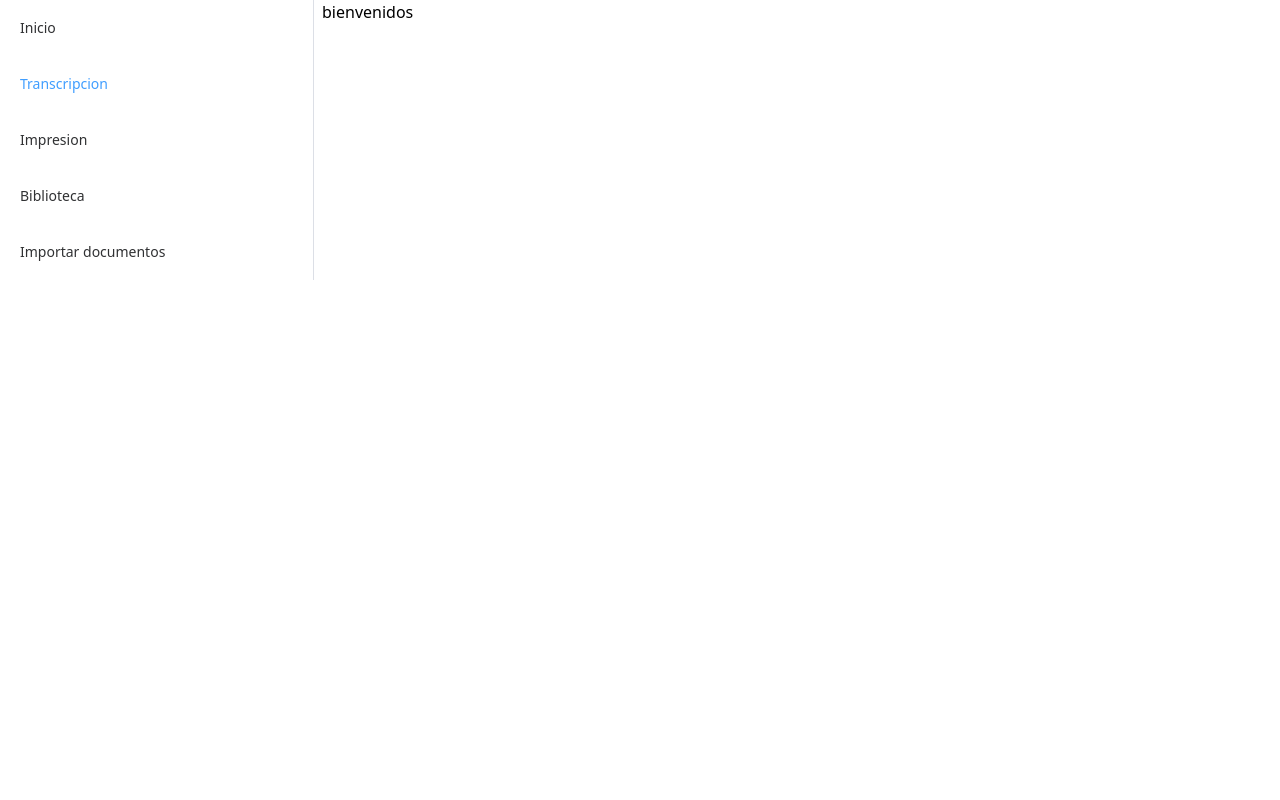
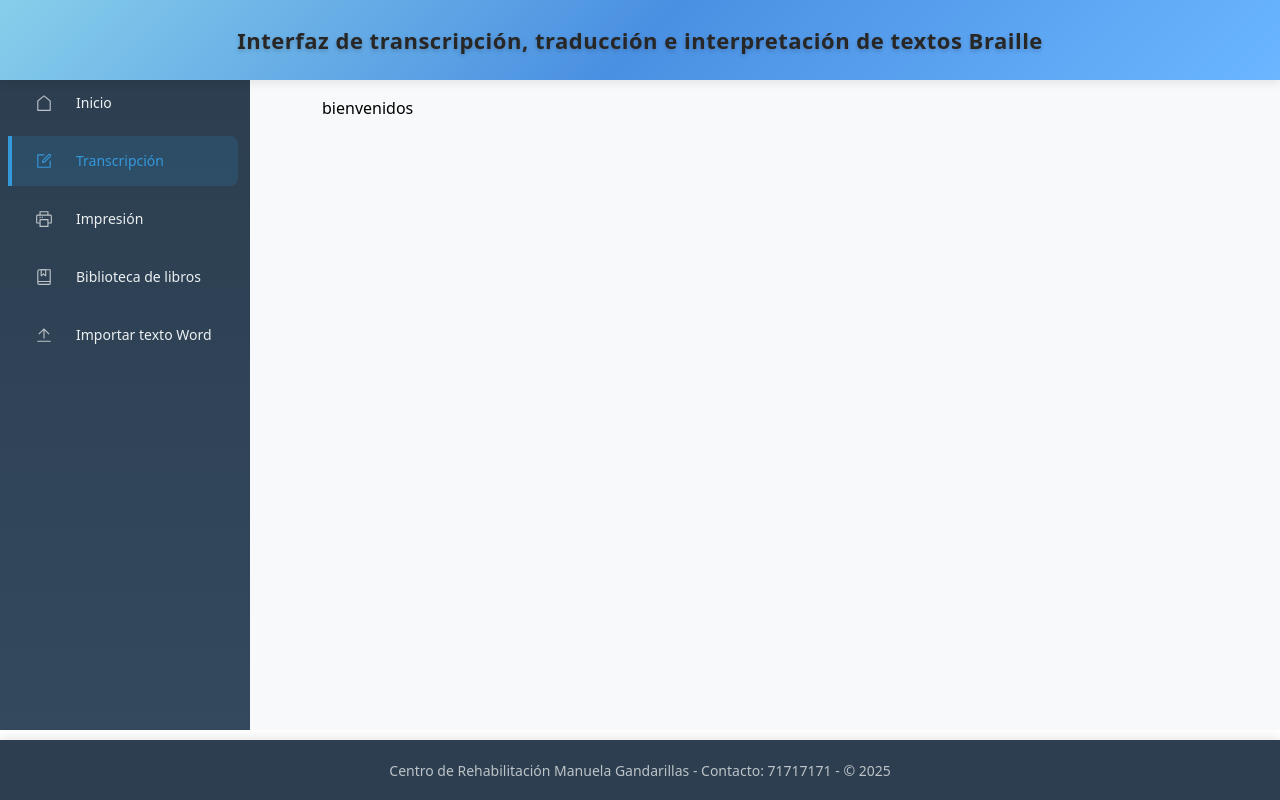
Before and after one commit to Ajahuana/Proyecto_Braile, a Nuxt app: page / in a window 1280 px wide. Built offline with nearby package versions, Linux system fonts and the light colour scheme.

Commit message:
Aun da porsia

```diff
--- a/components/SideMenu.vue
+++ b/components/SideMenu.vue
@@ -1,27 +1,323 @@
 <template>
-  <div>
-    <el-menu default-active="2">
-        <el-menu-item index="1">
-          <NuxtLink :to="`/`"><span>Inicio</span></NuxtLink>
+  <div class="common-layout">
+    <el-header class="braille-header" height="80px">
+      <div class="header-content">
+        <h2 class="header-title" >
+          Interfaz de transcripción, traducción e interpretación de textos Braille
+        </h2>
+      </div>
+    </el-header>
+
+    <el-container class="body-container">
+      <el-aside class="sidebar-aside" width="250px">
+        <div class="sidebar-container">
+          <el-menu
+            default-active="2"
+            class="custom-sidebar-menu"
+            :collapse="false"
+            background-color="#008080"
+            text-color="#ecf0f1"
+            active-text-color="#3498db"
+          >
+            <el-menu-item index="1" class="menu-item">
+              <el-icon><House /></el-icon>
+              <NuxtLink :to="`/`" class="menu-link">
+                <span>Inicio</span>
+              </NuxtLink>
             </el-menu-item>
-        <el-menu-item index="2">
-          <NuxtLink :to="`/transcripcion`"><span>Transcripcion</span></NuxtLink>
+
+            <el-menu-item index="2" class="menu-item">
+              <el-icon><Edit /></el-icon>
+              <NuxtLink :to="`/transcripcion`" class="menu-link">
+                <span>Transcripción</span>
+              </NuxtLink>
             </el-menu-item>
-        <el-menu-item index="3">
-          <NuxtLink :to="`/imprimir`"><span>Impresion</span></NuxtLink>
+
+            <el-menu-item index="3" class="menu-item">
+              <el-icon><Printer /></el-icon>
+              <NuxtLink :to="`/imprimir`" class="menu-link">
+                <span>Impresión</span>
+              </NuxtLink>
             </el-menu-item>
-        <el-menu-item index="4">
-          <NuxtLink :to="`/libreria`"><span>Biblioteca</span></NuxtLink>
-          <span></span>
+
+            <el-menu-item index="4" class="menu-item">
+              <el-icon><Collection /></el-icon>
+              <NuxtLink :to="`/libreria`" class="menu-link">
+                <span>Biblioteca de libros</span>
+              </NuxtLink>
             </el-menu-item>
-        <el-menu-item index="5">
-          <NuxtLink :to="`/`"><span>Importar documentos</span></NuxtLink>
-          <span></span>
+
+            <el-menu-item index="5" class="menu-item">
+              <el-icon><Upload /></el-icon>
+              <NuxtLink :to="`/importar`" class="menu-link">
+                <span>Importar texto Word</span>
+              </NuxtLink>
             </el-menu-item>
           </el-menu>
+        </div>
+      </el-aside>
+
+      <el-main class="main-content">
+        <slot />
+      </el-main>
+    </el-container>
+
+    <el-footer class="braille-footer" height="60px">
+      <div class="footer-content">
+        <p class="footer-text">
+          Centro de Rehabilitación Manuela Gandarillas - Contacto: 71717171 - © 2025
+        </p>
+      </div>
+    </el-footer>
   </div>
 </template>
 
 <script lang="ts" setup>
+import { House, Edit, Printer, Collection, Upload } from '@element-plus/icons-vue'
+
 const index = ref('1');
 </script>
+
+<style scoped>
+.common-layout {
+  height: 100vh;
+  width: 100vw;
+}
+
+.braille-header {
+  background: linear-gradient(135deg, #87CEEB 0%, #4A90E2 50%, #6BB6FF 100%);
+  box-shadow: 0 2px 10px rgba(0, 0, 0, 0.1);
+  display: flex;
+  align-items: center;
+  padding: 0;
+  z-index: 1001;
+  width: 100%;
+  position: fixed;
+  top: 0;
+  left: 0;
+  right: 0;
+}
+
+.header-content {
+  width: 100%;
+  text-align: center;
+  padding: 0 20px;
+}
+
+.header-title {
+  color: rgb(41, 38, 38);
+  font-size: 22px;
+  font-weight: 600;
+  margin: 0;
+  text-shadow: 0 2px 4px rgba(0, 0, 0, 0.2);
+  letter-spacing: 0.5px;
+}
+
+.body-container {
+  flex: 1;
+  height: calc(100vh - 140px);
+  margin-top: 70px;
+  margin-bottom: 60px;
+}
+
+.sidebar-aside {
+  padding: 0;
+  overflow: hidden;
+}
+
+.sidebar-container {
+  height: calc(100vh - 140px); /* Altura total menos header y footer */
+  width: 250px;
+  box-shadow: 2px 0 6px rgba(0, 0, 0, 0.1);
+}
+
+.custom-sidebar-menu {
+  height: 100%;
+  border-right: none;
+  background: linear-gradient(180deg, #2c3e50 0%, #34495e 100%);
+}
+
+.menu-item {
+  margin: 8px 12px;
+  border-radius: 8px;
+  transition: all 0.3s ease;
+  padding: 0 16px;
+  height: 50px;
+  line-height: 50px;
+}
+
+.menu-item:hover {
+  background-color: rgba(52, 152, 219, 0.1);
+  transform: translateX(5px);
+}
+
+.menu-item.is-active {
+  background-color: rgba(52, 152, 219, 0.2);
+  border-left: 4px solid #3498db;
+}
+
+.menu-link {
+  color: inherit;
+  text-decoration: none;
+  display: flex;
+  align-items: center;
+  width: 100%;
+  height: 100%;
+  padding-left: 8px;
+}
+
+.menu-link:hover {
+  color: #3498db;
+}
+
+/* Main Content Styles */
+.main-content {
+  background-color: #f8f9fa;
+  padding: 20px;
+  overflow-y: auto;
+}
+
+.braille-footer {
+  background-color: #2c3e50;
+  color: #ecf0f1;
+  box-shadow: 0 -2px 10px rgba(0, 0, 0, 0.1);
+  display: flex;
+  align-items: center;
+  padding: 0;
+  width: 100%;
+  position: fixed;
+  bottom: 0;
+  left: 0;
+  right: 0;
+  z-index: 1001;
+}
+
+.footer-content {
+  width: 100%;
+  text-align: center;
+  padding: 0 20px;
+}
+
+.footer-text {
+  margin: 0;
+  font-size: 14px;
+  color: #bdc3c7;
+}
+
+:deep(.el-icon) {
+  margin-right: 12px;
+  font-size: 18px;
+  color: #bdc3c7;
+}
+
+:deep(.is-active .el-icon) {
+  color: #3498db;
+}
+
+:deep(.el-menu-item.is-active) {
+  background-color: rgba(52, 152, 219, 0.15) !important;
+  color: #3498db !important;
+  border-left: 4px solid #3498db;
+  margin-left: 8px;
+  border-radius: 0 8px 8px 0;
+}
+
+/* Hover effects - Manteniendo tu código */
+:deep(.el-menu-item:hover) {
+  background-color: rgba(52, 152, 219, 0.1) !important;
+  color: #3498db !important;
+}
+
+/* Remover estilos por defecto de Element Plus */
+:deep(.el-menu-item) {
+  border-bottom: none !important;
+}
+
+/* Remove default Element Plus padding */
+:deep(.el-header) {
+  padding: 0;
+}
+
+:deep(.el-footer) {
+  padding: 0;
+}
+
+:deep(.el-aside) {
+  padding: 0;
+}
+
+:deep(.el-main) {
+  padding: 0;
+}
+
+/* Responsive - Manteniendo tu código original */
+@media (max-width: 768px) {
+  .sidebar-container {
+    width: 200px;
+  }
+
+  .sidebar-aside {
+    width: 200px !important;
+  }
+
+  .menu-item {
+    margin: 6px 8px;
+    padding: 0 12px;
+    height: 45px;
+    line-height: 45px;
+  }
+
+  .header-title {
+    font-size: 18px;
+  }
+
+  .footer-text {
+    font-size: 12px;
+  }
+}
+
+@media (max-width: 480px) {
+  .header-title {
+    font-size: 16px;
+    line-height: 1.3;
+  }
+
+  .braille-header {
+    height: 70px !important;
+  }
+
+  .braille-footer {
+    height: 50px !important;
+  }
+
+  .body-container {
+    height: calc(100vh - 120px);
+  }
+
+  .sidebar-aside {
+    width: 180px !important;
+  }
+
+  .sidebar-container {
+    width: 180px;
+  }
+}
+
+/* Scrollbar customization for main content */
+.main-content::-webkit-scrollbar {
+  width: 8px;
+}
+
+.main-content::-webkit-scrollbar-track {
+  background: #f1f1f1;
+}
+
+.main-content::-webkit-scrollbar-thumb {
+  background: #c1c1c1;
+  border-radius: 4px;
+}
+
+.main-content::-webkit-scrollbar-thumb:hover {
+  background: #a8a8a8;
+}
+</style>
--- a/layouts/default.vue
+++ b/layouts/default.vue
@@ -1,7 +1,7 @@
 <template>
   <div class="grid grid-cols-4 gap-2 min-h-screen">
     <SideMenu />
-    <div class="col-span-3">
+    <div class="col-span-3 mt-24">
       <NuxtPage />
     </div>
   </div>
```
Lines whose indentation alone changed are shown as unchanged.
